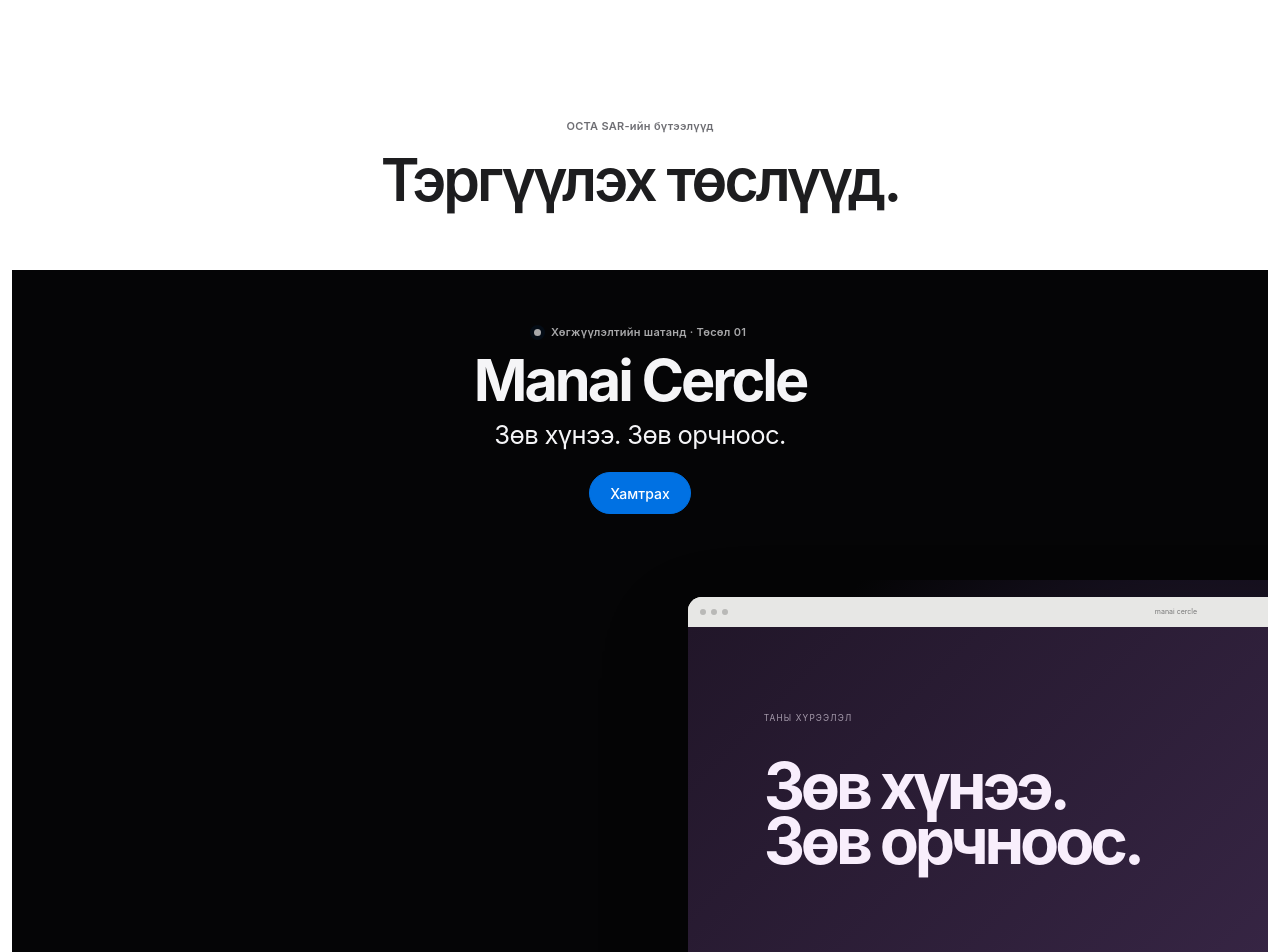
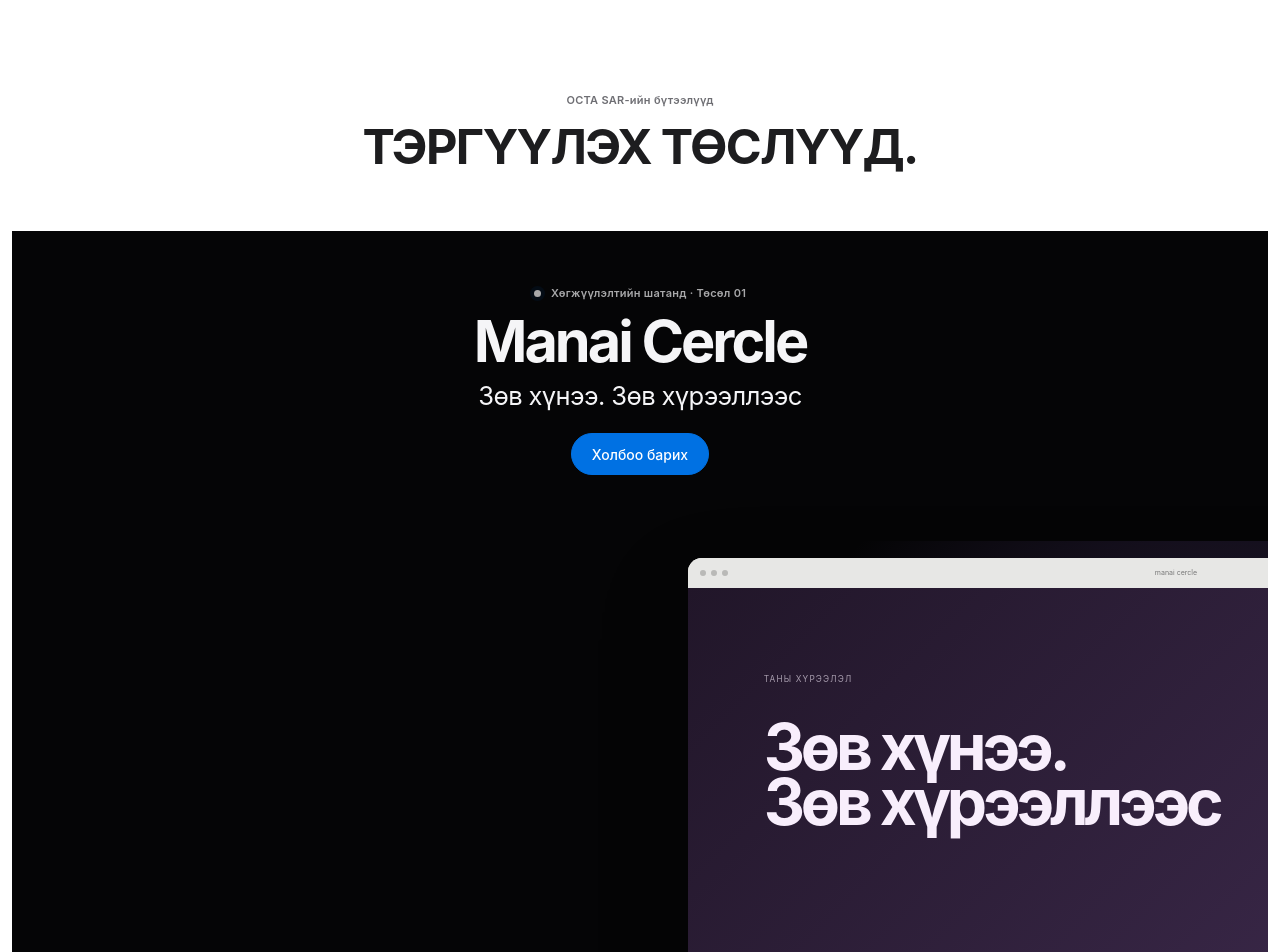
Before and after one commit to gamu666/octa-sar-website, a Next.js app: page / in a window 1280 px wide. Shown: the part 1120-2072 px from the top of the page. Built offline with nearby package versions, Linux system fonts and the light colour scheme.

Commit message:
Refine homepage typography and contact language

```diff
--- a/app/apple-pages.css
+++ b/app/apple-pages.css
@@ -20,7 +20,7 @@
   backdrop-filter: saturate(180%) blur(20px);
 }
 .apple-page .site-header--light .site-header__inner { width: min(1040px, calc(100% - 48px)); max-width: 1040px; }
-.apple-page .site-header--light .mark { --mark-size: 19px; }
+.apple-page .site-header--light .mark { --mark-size: 27px; }
 .apple-page .site-header--light .brand { gap: 8px; font-size: 11px; letter-spacing: .025em; }
 .apple-page .site-header--light .desktop-nav { gap: 34px; color: #333336; font-size: 11px; }
 .apple-page .site-header--light .desktop-nav a::after { display: none; }
@@ -92,6 +92,15 @@
   letter-spacing: -.05em;
 }
 .ap-statement > div > p:last-child { max-width: 700px; margin: 24px auto 0; color: var(--ap-muted); font-size: 19px; line-height: 1.55; }
+
+.home-redesign .ap-statement h2,
+.home-redesign .ap-section-heading h2 {
+  font-size: clamp(34px, 3.8vw, 54px);
+  font-weight: 750;
+  line-height: 1.04;
+  letter-spacing: -.035em;
+  text-transform: uppercase;
+}
 
 .ap-principles,
 .ap-feature-section { padding-block: 118px; background: var(--ap-bg); }
--- a/app/components/PartnerForm.tsx
+++ b/app/components/PartnerForm.tsx
@@ -18,7 +18,7 @@
     event.preventDefault();
     const data = new FormData(event.currentTarget);
     const preparedBrief = [
-      'OCTA SAR · Хамтын ажиллагааны хүсэлт',
+      'OCTA SAR · Холбоо барих хүсэлт',
       '',
       `Нэр: ${data.get('name')}`,
       `Цахим шуудан: ${data.get('email')}`,
--- a/app/components/SiteChrome.tsx
+++ b/app/components/SiteChrome.tsx
@@ -23,14 +23,14 @@
           <nav className="desktop-nav" aria-label="Үндсэн цэс">
             <Link href="/#about">OCTA SAR</Link>
             <Link href="/#projects">Төслүүд</Link>
-            <Link className="nav-cta" href="/#contact">Хамтрах</Link>
+            <Link className="nav-cta" href="/#contact">Холбоо барих</Link>
           </nav>
           <details className="mobile-menu">
             <summary aria-label="Цэс нээх"><span>Цэс</span><i /><i /></summary>
             <nav aria-label="Гар утасны цэс">
               <Link href="/#about"><span>01</span> OCTA SAR</Link>
               <Link href="/#projects"><span>02</span> Төслүүд</Link>
-              <Link href="/#contact"><span>03</span> Хамтрах</Link>
+              <Link href="/#contact"><span>03</span> Холбоо барих</Link>
             </nav>
           </details>
         </div>
@@ -49,7 +49,7 @@
       <nav aria-label="Хөлийн цэс">
         <Link href="/#about"><span>01</span> OCTA SAR</Link>
         <Link href="/#projects"><span>02</span> Төслүүд</Link>
-        <Link href="/#contact"><span>03</span> Хамтрах</Link>
+        <Link href="/#contact"><span>03</span> Холбоо барих</Link>
       </nav>
       <div className="site-footer__meta">
         <span>Улаанбаатар, Монгол Улс</span>
--- a/app/contact/page.tsx
+++ b/app/contact/page.tsx
@@ -4,8 +4,8 @@
 import { SiteFooter, SiteHeader } from '../components/SiteChrome';
 
 export const metadata: Metadata = {
-  title: 'Хамтрах',
-  description: 'OCTA SAR-тай бүтээгдэхүүн, технологи, бүтээлч хамтын ажиллагааны яриа эхлүүлнэ үү.',
+  title: 'Холбоо барих',
+  description: 'OCTA SAR-тай бүтээгдэхүүн, дизайн, технологийн шийдлийн талаар холбоо барина уу.',
 };
 
 export default function ContactPage() {
@@ -15,7 +15,7 @@
 
       <section className="ap-hero ap-hero--contact" aria-labelledby="contact-title">
         <div className="ap-hero__copy">
-          <p className="ap-eyebrow">OCTA SAR-тай хамтрах</p>
+          <p className="ap-eyebrow">OCTA SAR-тай холбоо барих</p>
           <h1 id="contact-title">Сайн санаа байна уу?</h1>
           <p>Ярианаас эхэлье.</p>
         </div>
--- a/app/home.css
+++ b/app/home.css
@@ -17,7 +17,7 @@
   backdrop-filter: saturate(180%) blur(20px);
 }
 .home-redesign .site-header--light .site-header__inner { max-width: 1040px; }
-.home-redesign .site-header--light .mark { --mark-size: 19px; }
+.home-redesign .site-header--light .mark { --mark-size: 27px; }
 .home-redesign .site-header--light .brand { gap: 8px; font-size: 11px; letter-spacing: .025em; }
 .home-redesign .site-header--light .desktop-nav { gap: 34px; color: #333336; font-size: 11px; }
 .home-redesign .site-header--light .desktop-nav a::after { display: none; }
--- a/app/page.tsx
+++ b/app/page.tsx
@@ -22,7 +22,7 @@
         <div className="ap-detail-browser__bar"><i /><i /><i /><span>{isCercle ? 'manai cercle' : 'THE RISE · system'}</span></div>
         <div className="ap-detail-browser__body">
           <small>{isCercle ? 'ТАНЫ ХҮРЭЭЛЭЛ' : 'ҮЙЛ АЖИЛЛАГААНЫ НЭГДСЭН ОРЧИН'}</small>
-          <strong>{isCercle ? <>Зөв хүнээ.<br />Зөв орчноос.</> : <>Цааснаас<br />систем рүү.</>}</strong>
+          <strong>{isCercle ? <>Зөв хүнээ.<br />Зөв хүрээллээс</> : <>Цааснаас<br />систем рүү.</>}</strong>
           <div className="ap-detail-widgets"><i /><i /><i /></div>
         </div>
       </div>
@@ -82,8 +82,8 @@
                 <Reveal className="ap-project-unit__copy">
                   <p className="ap-status"><i /> {venture.status} · Төсөл {venture.index}</p>
                   <h2>{isRise ? 'Цааснаас систем рүү' : 'Manai Cercle'}</h2>
-                  <p>{isRise ? 'THE RISE-ийн үйл ажиллагааны цахим шилжилт.' : 'Зөв хүнээ. Зөв орчноос.'}</p>
-                  <Link className="ap-button" href={`/contact?venture=${venture.slug}`}>Хамтрах</Link>
+                  <p>{isRise ? 'THE RISE-ийн үйл ажиллагааны цахим шилжилт.' : 'Зөв хүнээ. Зөв хүрээллээс'}</p>
+                  <Link className="ap-button" href={`/contact?venture=${venture.slug}`}>Холбоо барих</Link>
                 </Reveal>
                 <Reveal className="ap-project-unit__visual"><InlineProjectPreview slug={venture.slug} /></Reveal>
                 {venture.plannedImpact && (
@@ -188,10 +188,10 @@
 
       <section className="ap-callout" id="contact">
         <Reveal className="ap-callout__copy">
-          <p className="ap-eyebrow">OCTA SAR-тай хамтрах</p>
+          <p className="ap-eyebrow">OCTA SAR-тай холбоо барих</p>
           <h2>Сайн санаа байна уу?</h2>
           <p>Ярианаас эхэлье.</p>
-          <Link className="ap-button" href="/contact">Яриа эхлүүлэх</Link>
+          <Link className="ap-button" href="/contact">Холбоо барих</Link>
         </Reveal>
       </section>
 
--- a/app/ventures/VentureDetail.tsx
+++ b/app/ventures/VentureDetail.tsx
@@ -11,7 +11,7 @@
         <div className="ap-detail-browser__bar"><i /><i /><i /><span>{isCercle ? 'manai cercle' : 'THE RISE · system'}</span></div>
         <div className="ap-detail-browser__body">
           <small>{isCercle ? 'ТАНЫ ХҮРЭЭЛЭЛ' : 'ҮЙЛ АЖИЛЛАГААНЫ НЭГДСЭН ОРЧИН'}</small>
-          <strong>{isCercle ? <>Зөв хүнээ.<br />Зөв орчноос.</> : <>Цааснаас<br />систем рүү.</>}</strong>
+          <strong>{isCercle ? <>Зөв хүнээ.<br />Зөв хүрээллээс</> : <>Цааснаас<br />систем рүү.</>}</strong>
           <div className="ap-detail-widgets"><i /><i /><i /></div>
         </div>
       </div>
@@ -32,7 +32,7 @@
           <Link className="ap-back-link" href="/ventures">‹ Бүх төсөл</Link>
           <p className="ap-status"><i /> {venture.status} · Төсөл {venture.index}</p>
           <h1 id="project-title">{isRise ? 'Цааснаас систем рүү' : 'Manai Cercle'}</h1>
-          <p>{isRise ? 'THE RISE-ийн үйл ажиллагааны цахим шилжилт.' : 'Зөв хүнээ. Зөв орчноос.'}</p>
+          <p>{isRise ? 'THE RISE-ийн үйл ажиллагааны цахим шилжилт.' : 'Зөв хүнээ. Зөв хүрээллээс'}</p>
         </div>
         <div className="ap-detail-hero__visual"><DetailVisual slug={venture.slug} /></div>
       </section>
@@ -115,9 +115,9 @@
 
       <section className="ap-callout ap-callout--project">
         <Reveal className="ap-callout__copy">
-          <p className="ap-eyebrow">Хамтын ажиллагаа</p>
+          <p className="ap-eyebrow">Холбоо барих</p>
           <h2>Хамтдаа дараагийн алхмыг бүтээе.</h2>
-          <Link className="ap-button" href={`/contact?venture=${venture.slug}`}>Яриа эхлүүлэх</Link>
+          <Link className="ap-button" href={`/contact?venture=${venture.slug}`}>Холбоо барих</Link>
         </Reveal>
       </section>
 
--- a/app/ventures/page.tsx
+++ b/app/ventures/page.tsx
@@ -17,7 +17,7 @@
         <div className="ap-browser__bar"><i /><i /><i /><span>{isCercle ? 'manai cercle' : 'THE RISE · dashboard'}</span></div>
         <div className="ap-browser__screen">
           <small>{isCercle ? 'ТАНЫ ХҮРЭЭЛЭЛ' : 'ҮЙЛ АЖИЛЛАГААНЫ СИСТЕМ'}</small>
-          <strong>{isCercle ? <>Зөв хүнээ.<br />Зөв орчноос.</> : <>Нэг урсгал.<br />Нэг систем.</>}</strong>
+          <strong>{isCercle ? <>Зөв хүнээ.<br />Зөв хүрээллээс</> : <>Нэг урсгал.<br />Нэг систем.</>}</strong>
           <div className="ap-ui-blocks"><i /><i /><i /></div>
         </div>
       </div>
@@ -45,7 +45,7 @@
             <Reveal className="ap-project-unit__copy">
               <p className="ap-status"><i /> {venture.status} · Төсөл {venture.index}</p>
               <h2 id={`${venture.slug}-title`}>{venture.slug === 'the-rise' ? 'Цааснаас систем рүү' : 'Manai Cercle'}</h2>
-              <p>{venture.slug === 'the-rise' ? 'THE RISE-ийн үйл ажиллагааны цахим шилжилт.' : 'Зөв хүнээ. Зөв орчноос.'}</p>
+              <p>{venture.slug === 'the-rise' ? 'THE RISE-ийн үйл ажиллагааны цахим шилжилт.' : 'Зөв хүнээ. Зөв хүрээллээс'}</p>
               <Link className="ap-button" href={`/ventures/${venture.slug}`}>Дэлгэрэнгүй</Link>
             </Reveal>
             <Reveal className="ap-project-unit__visual"><ProjectPreview slug={venture.slug} /></Reveal>
@@ -55,7 +55,7 @@
 
       <section className="ap-small-cta ap-shell">
         <p>Шинэ бүтээгдэхүүн эсвэл системийн санаа байна уу?</p>
-        <Link href="/contact">Хамтрах <span>›</span></Link>
+        <Link href="/contact">Холбоо барих <span>›</span></Link>
       </section>
       <SiteFooter light />
     </main>
```
